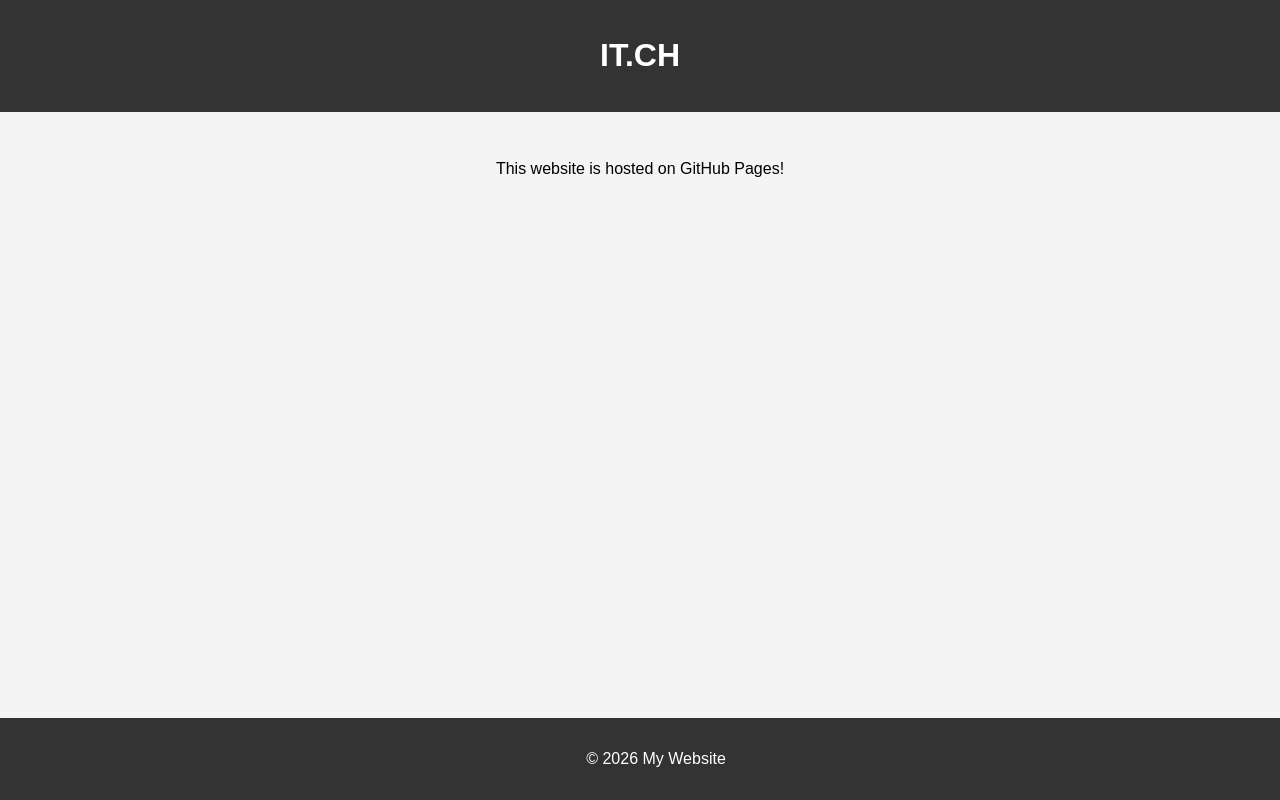
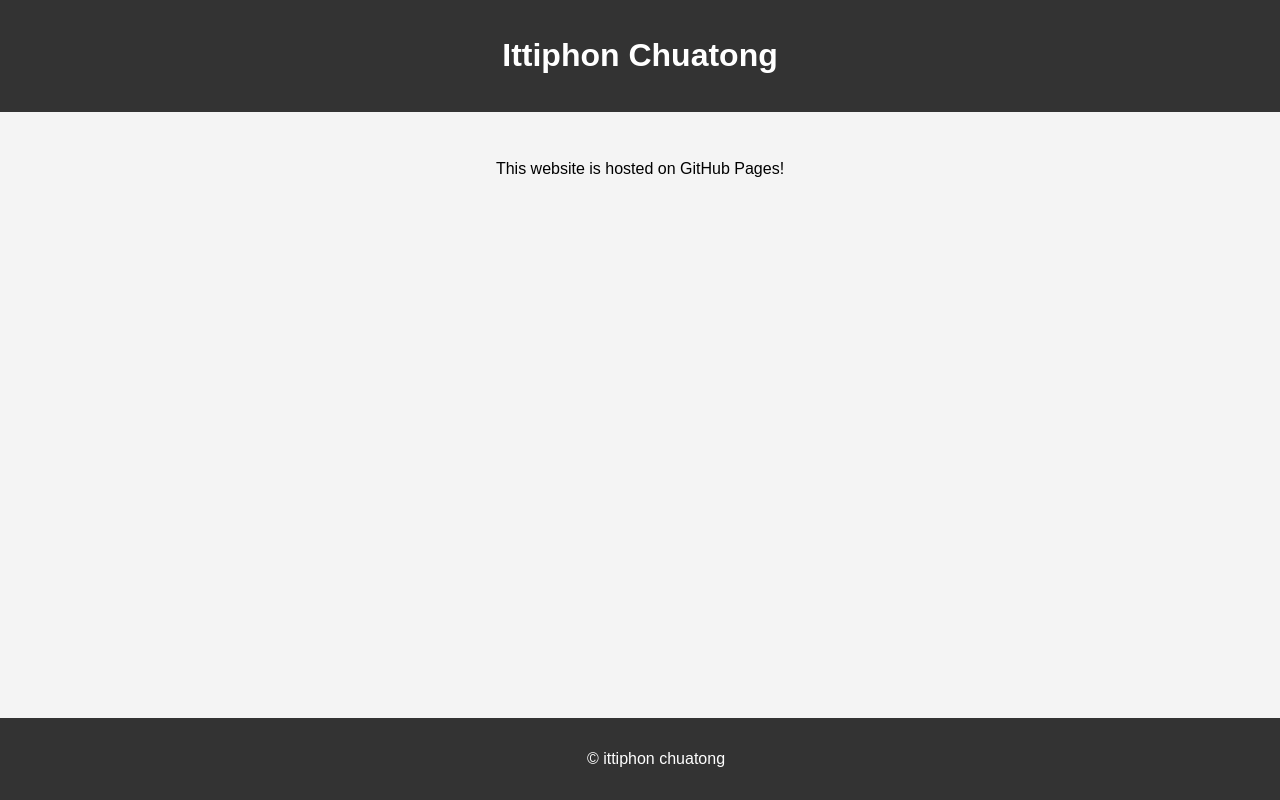
Before and after one commit to bookieaka/bookieaka.github.io, a plain HTML site: page index.html in a window 1280 px wide. Drawn offline with Linux system fonts and the light colour scheme.

Commit message:
Update index.html

```diff
--- a/index.html
+++ b/index.html
@@ -3,18 +3,18 @@
 <head>
     <meta charset="UTF-8">
     <meta name="viewport" content="width=device-width, initial-scale=1.0">
-    <title>Ittiphon Chuatong</title>
+    <title>BooKieaka</title>
     <link rel="stylesheet" href="css/style.css">
 </head>
 <body>
     <header>
-        <h1>IT.CH</h1>
+        <h1>Ittiphon Chuatong</h1>
     </header>
     <main>
         <p>This website is hosted on GitHub Pages!</p>
     </main>
     <footer>
-        <p>&copy; 2026 My Website</p>
+        <p>&copy; ittiphon chuatong</p>
     </footer>
     <script src="js/script.js"></script>
 </body>
```
